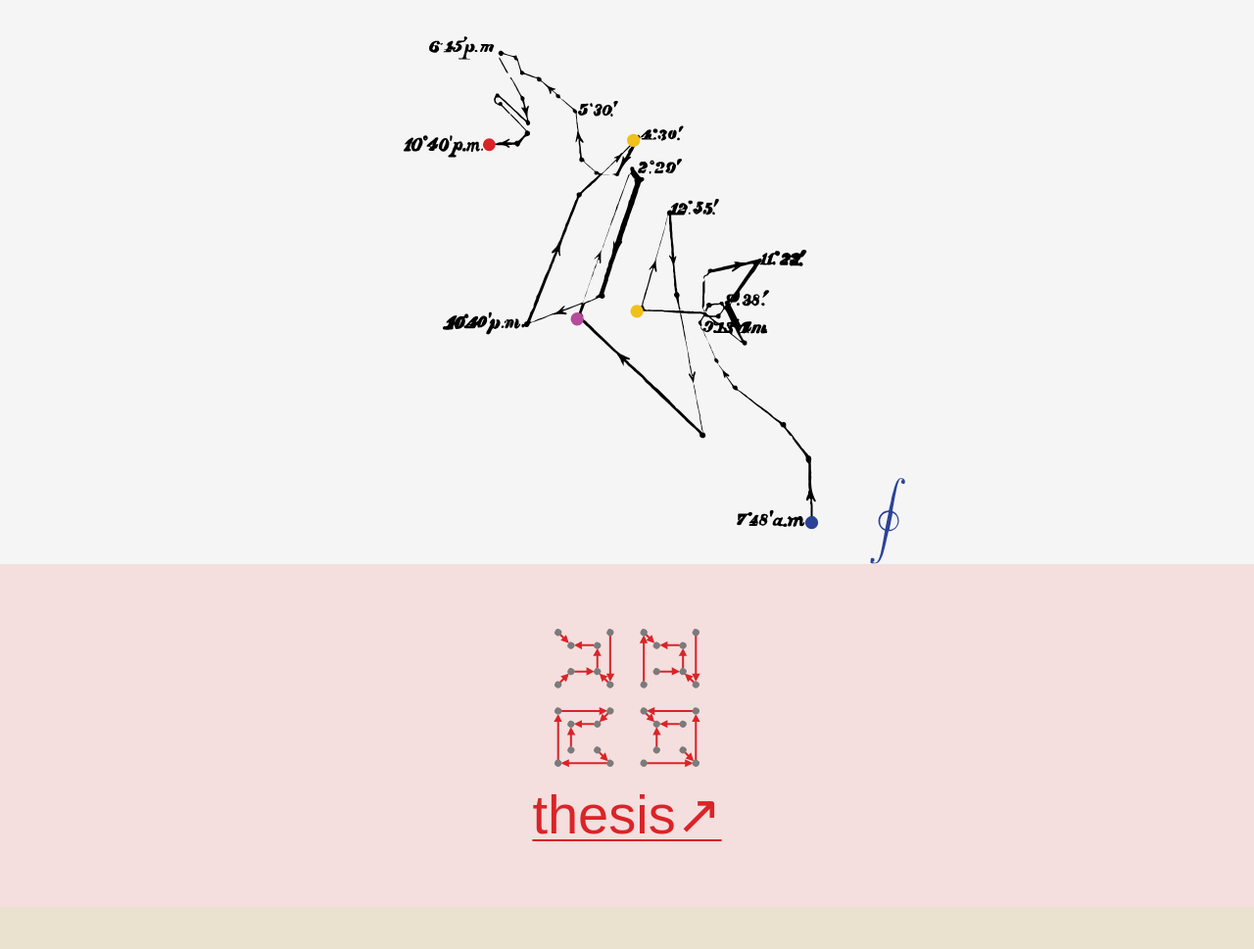
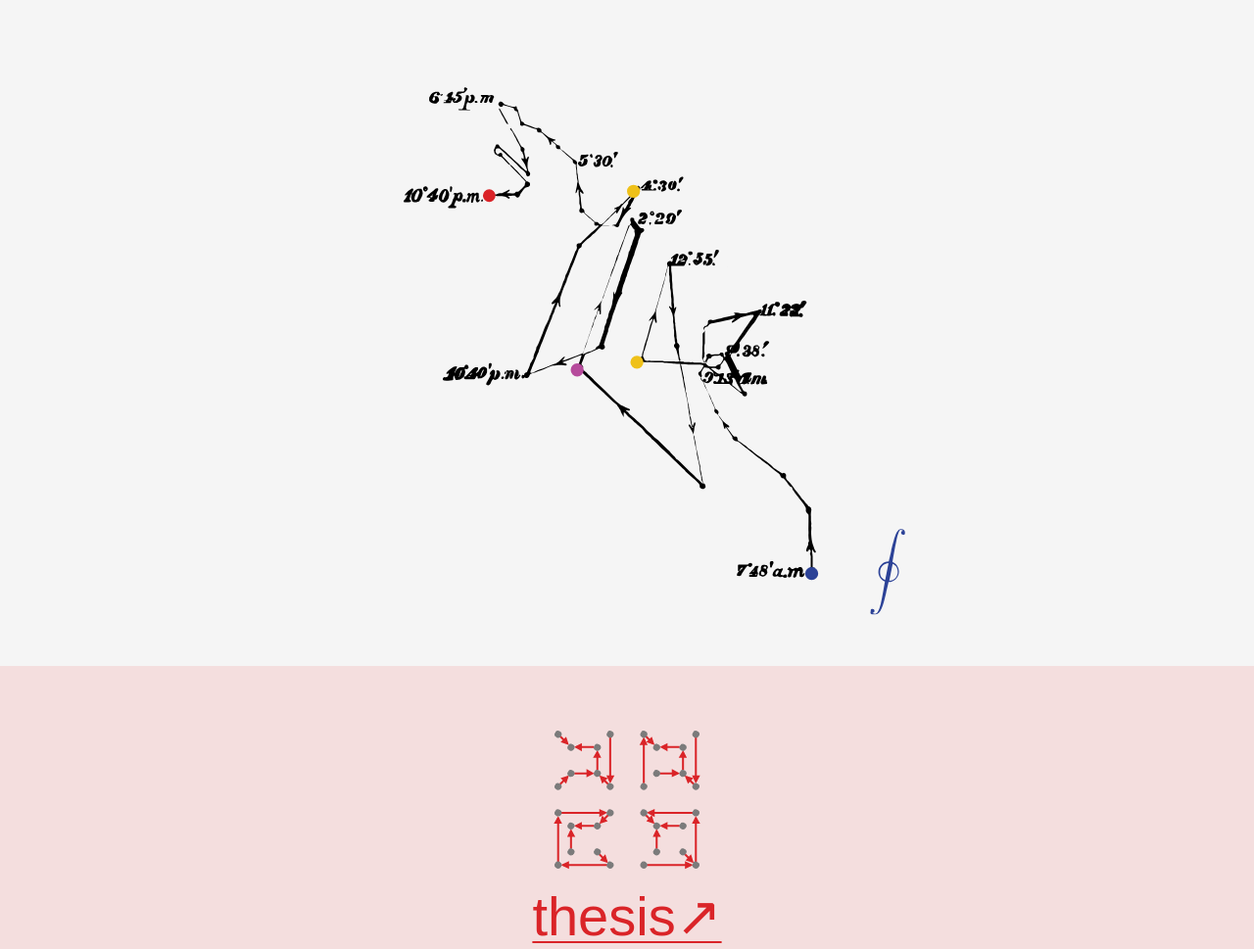
Before and after one commit to glsalmon1/gsl, a plain HTML site: page index.html in a window 1280 px wide. Shown: the top 969 px of the page at 98% size. Drawn offline with Linux system fonts and the light colour scheme; a web font is replaced by a local one.

Commit message:
Update styles.css

```diff
--- a/styles.css
+++ b/styles.css
@@ -254,7 +254,7 @@ main {
     Change 72vh if you want the hero
     larger or smaller vertically.
   */
-  height: clamp(24rem, 72vh, 55rem);
+  height: clamp(30rem, 85vh, 65rem);
 
   display: flex;
   justify-content: center;
@@ -269,17 +269,13 @@ main {
 
 .hero__art {
   display: block;
-
   width: 100%;
   height: 100%;
 
-  /*
-    Desktop/default:
-    show the entire SVG without distortion.
-  */
+  max-height: 72vh;
+
   object-fit: contain;
-
-  object-position: center center;
+  object-position: center;
 }
 
 
```
